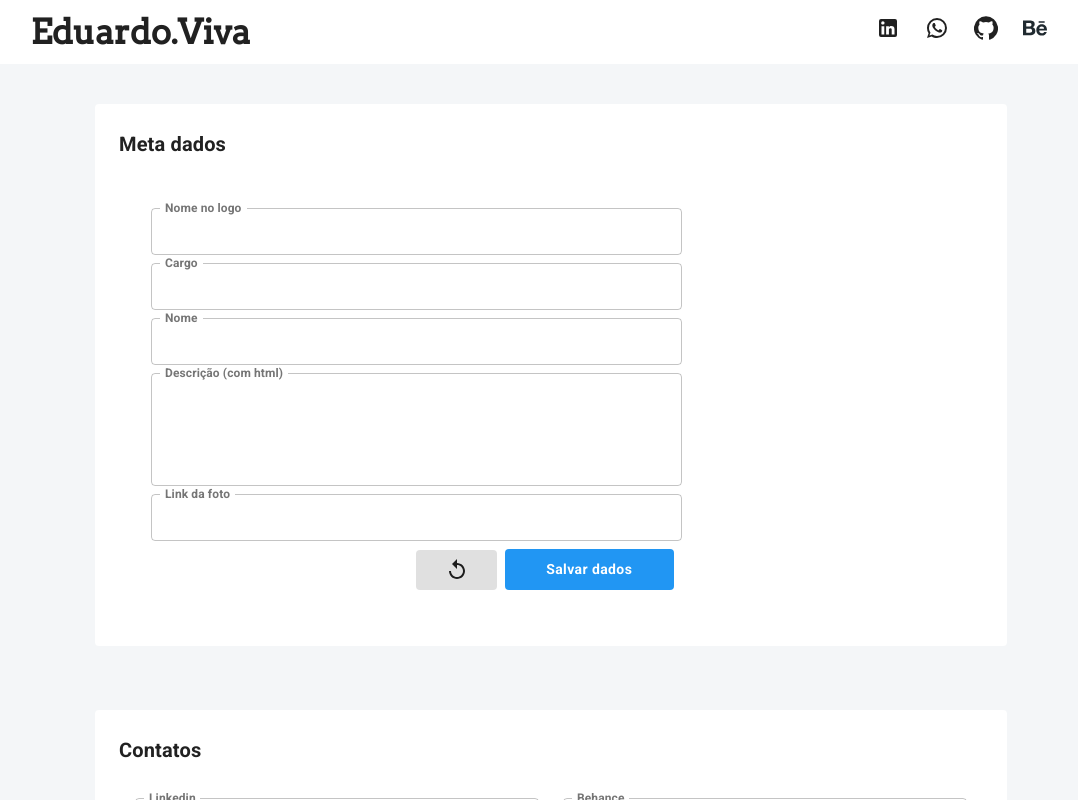
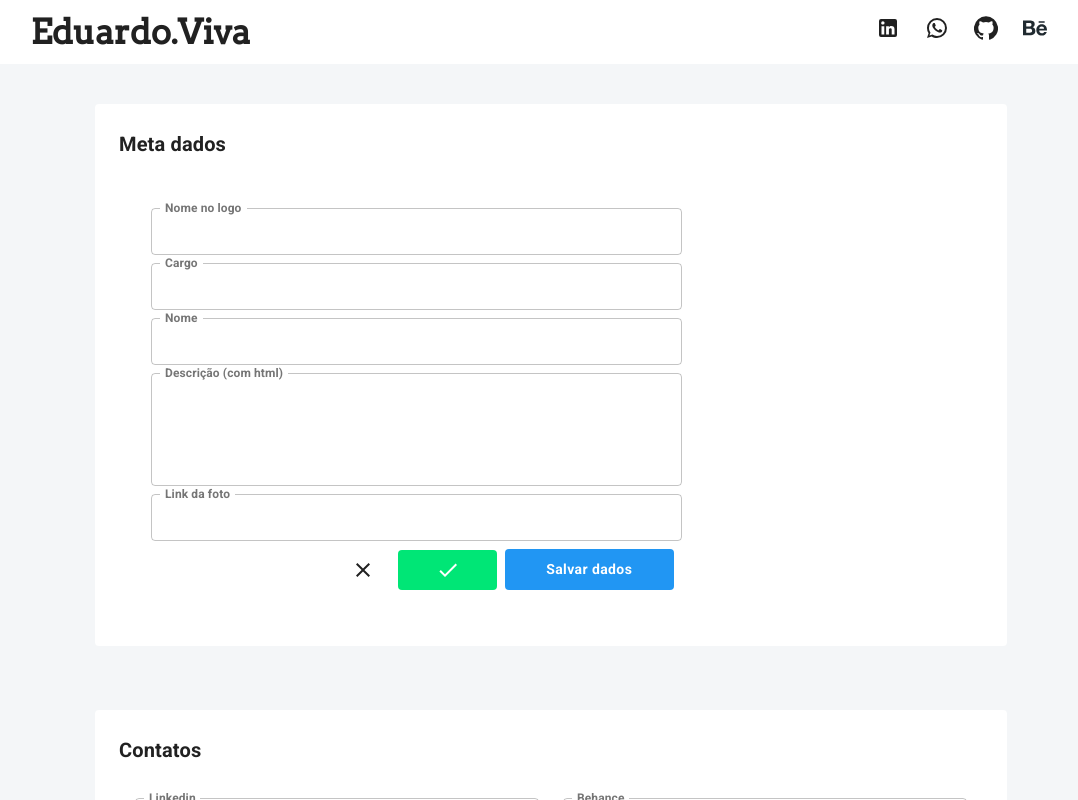
Before and after one commit to 7sete7/site, a React (Create React App) app: page /admin in a window 1280 px wide. Both pictures are taken after a click on the button 545 px from the left and 569 px from the top of the page. Shown: the top 800 px of the page, without its empty margins (89-1167 px from the left). Built offline with nearby package versions, Linux system fonts and the light colour scheme; no server answers.

Commit message:
Reset button & replacng colorpicker

```diff
--- a/src/App.js
+++ b/src/App.js
@@ -16,9 +16,9 @@ const NotFound = () => {
   return <div>NotFound</div>;
 };
 
-// const ROUTES = ["/admin"];
-// const hasSubdomain = window.location.pathname !== "/" && !ROUTES.includes(window.location.pathname);
-// const subdomain = hasSubdomain ? /(\/.+?)(\/.+)?$/.exec(window.location.pathname)[1] : undefined;
+const ROUTES = ["/admin"];
+const hasSubdomain = window.location.pathname !== "/" && !ROUTES.includes(window.location.pathname);
+const subdomain = hasSubdomain ? /(\/.+?)(\/.+)?$/.exec(window.location.pathname)?.[1] : undefined;
 
 const theme = createMuiTheme(DefaultTheme);
 const App = () => (
@@ -26,7 +26,7 @@ const App = () => (
     <CssBaseline />
     <div style={{ height: "100vh" }}>
       <Header />
-      <Router basename={undefined}>
+      <Router basename={subdomain}>
         <Switch>
           <Route exact path="/" component={Home} />
           <MuiThemeProvider theme={createMuiTheme(AdminTheme)}>
--- /dev/null
+++ b/src/components/ResetButton.js
@@ -0,0 +1,47 @@
+import React, { useState, useCallback } from "react";
+
+import Grid from "@material-ui/core/Grid";
+import Slide from "@material-ui/core/Grow";
+import { Button } from "./Forms";
+
+import ResetIcon from "@material-ui/icons/Replay";
+import CheckIcon from "@material-ui/icons/Check";
+import CloseIcon from "@material-ui/icons/Close";
+
+const ResetButton = ({ onClick }) => {
+  const [state, setState] = useState(false);
+
+  const onReset = useCallback(() => {
+    setState(false);
+    onClick();
+  });
+
+  return (
+    <Grid container spacing={0}>
+      <Grid item xs={5}>
+        <Slide style={{ transformOrigin: "180 180 180" }} in={state} mountOnEnter unmountOnExit>
+          <div>
+            <Button variant="text" fullWidth disableElevation disableRipple disableFocusRipple onClick={() => setState(false)}>
+              <CloseIcon />
+            </Button>
+          </div>
+        </Slide>
+      </Grid>
+      <Grid item xs={7}>
+        {!state && (
+          <Button variant="contained" color="default" fullWidth disableElevation onClick={() => setState(true)}>
+            <ResetIcon />
+          </Button>
+        )}
+
+        {state && (
+          <Button variant="contained" style={{ background: "#00e676", color: "#fff" }} fullWidth disableElevation onClick={onReset}>
+            <CheckIcon />
+          </Button>
+        )}
+      </Grid>
+    </Grid>
+  );
+};
+
+export default ResetButton;
--- a/src/theme/admin.js
+++ b/src/theme/admin.js
@@ -1,5 +1,6 @@
 import blue from "@material-ui/core/colors/blue";
-import grey from "@material-ui/core/colors/grey"
+import grey from "@material-ui/core/colors/grey";
+import green from "@material-ui/core/colors/green";
 
 const themeConfig = {
   typography: {
@@ -10,8 +11,9 @@ const themeConfig = {
   palette: {
     primary: blue,
     secondary: {
-      main: grey[400]
+      main: grey[400],
     },
+    success: green,
   },
   overrides: {
     MuiTab: {
--- a/src/theme/default.js
+++ b/src/theme/default.js
@@ -1,9 +1,6 @@
 import purple from "@material-ui/core/colors/deepPurple";
 import red from "@material-ui/core/colors/red";
 import grey from "@material-ui/core/colors/grey";
-
-export const primaryColor = { main: "#1F2572", light: "#8E91B7" };
-export const secondaryColor = { main: "#B122CB", light: "#D78FE3" };
 
 const themeConfig = {
   typography: {
@@ -13,18 +10,18 @@ const themeConfig = {
     h3: { fontWeight: 600 },
     h4: {
       fontWeight: 600,
-      fontFamily: ["Arvo", "Arial"].join()
+      fontFamily: ["Arvo", "Arial"].join(),
     },
     h5: { fontWeight: 600 },
 
-    fontFamily: ["Montserrat", "sans-serif"].join()
+    fontFamily: ["Montserrat", "sans-serif"].join(),
   },
   palette: {
-    primary: primaryColor,
-    secondary: secondaryColor,
+    primary: { main: "#1F2572", light: "#8E91B7" },
+    secondary: { main: "#B122CB", light: "#D78FE3" },
     auxiliar: {
       main: "#CDEF77",
-      light: "#E5F6BA"
+      light: "#E5F6BA",
     },
     error: red,
 
@@ -42,18 +39,18 @@ const themeConfig = {
   overrides: {
     MuiButton: {
       root: {
-        padding: '12px',
-        borderRadius: 8
-      }
+        padding: "12px",
+        borderRadius: 8,
+      },
     },
     MuiCardContent: {
       root: {
-        '&:last-child': {
-          paddingBottom: null
-        }
-      }
-    }
-  }
+        "&:last-child": {
+          paddingBottom: null,
+        },
+      },
+    },
+  },
 };
 
 export default themeConfig;
--- a/src/views/Admin/Blocks/Colors.js
+++ b/src/views/Admin/Blocks/Colors.js
@@ -1,4 +1,4 @@
-import React, { useState, useCallback } from "react";
+import React, { useState, useCallback, useRef } from "react";
 import map from "lodash/map";
 
 import Box from "@material-ui/core/Box";
@@ -8,7 +8,7 @@ import Popover from "@material-ui/core/Popover";
 import * as MaterialColors from "@material-ui/core/colors";
 import withStyles from "@material-ui/styles/withStyles";
 
-import ResetIcon from "@material-ui/icons/Replay";
+import ResetButton from "../../../components/ResetButton";
 
 import Block from "./Block";
 import { Button, ColorInput } from "../../../components/Forms";
@@ -17,27 +17,27 @@ import useBlock from "../../../hooks/useBlock";
 const Colors = ({ classes }) => {
   const { onChange, onSave, onReset, values } = useBlock("colors");
   const [current, setCurrent] = useState();
-  const [mainColor, setMainColor] = useState(MaterialColors.red);
+  const colorRef = useRef();
 
-  const onPickerClick = useCallback(picker => event => setCurrent({ picker, anchor: event.currentTarget }), []);
-  const onClose = useCallback(() => setCurrent(null), []);
-
-  const onMainColorClick = useCallback(color => () => setMainColor(color), []);
-  const onShadeClick = useCallback(
-    shade => () => {
-      if (!current) return;
-      onChange(current.picker)({ target: shade });
-      setCurrent(null);
+  const onPickerClick = useCallback(
+    picker => event => {
+      setCurrent({ picker, anchor: event.currentTarget });
+      setTimeout(() => colorRef.current.click(), 1);
     },
-    [current],
+    [],
   );
 
   return (
     <Block title="Cores">
+      <input
+        ref={colorRef}
+        type="color"
+        onInput={onChange(current?.picker)}
+        style={{ position: "absolute", visibility: "hidden", left: current?.anchor?.getClientRects()[0].x }}
+      />
       <Grid container spacing={2}>
         <Grid item xs={12} sm={6}>
           <Typography variant="h6">Principais</Typography>
-
           <Box pt={2}>
             <ColorInput label="Primária" fullWidth value={values.primary} onChange={onChange("primary")} onPickerClick={onPickerClick("primary")} />
             <ColorInput
@@ -87,9 +87,7 @@ const Colors = ({ classes }) => {
 
         <Grid container item xs={12} justify="flex-end" spacing={1}>
           <Grid item xs={4} sm={3} md={1}>
-            <Button variant="contained" color="default" fullWidth disableElevation onClick={onReset}>
-              <ResetIcon />
-            </Button>
+            <ResetButton onClick={onReset} />
           </Grid>
           <Grid item xs={12} sm={6} md={4}>
             <Button variant="contained" color="primary" fullWidth disableElevation onClick={onSave}>
@@ -98,42 +96,6 @@ const Colors = ({ classes }) => {
           </Grid>
         </Grid>
       </Grid>
-
-      {/* Color picker */}
-      <Popover anchorEl={current?.anchor} onClose={onClose} anchorOrigin={{ vertical: "center", horizontal: "right" }} open={current != null}>
-        <Box p={2} style={{ backgroundColor: "#f7f7f7" }}>
-          <Grid container spacing={2} wrap="nowrap">
-            <Grid item xs={6} style={{ borderRight: "1px solid" }}>
-              <Box display="flex" flexDirection="column">
-                {map(
-                  MaterialColors,
-                  (color, key) =>
-                    key !== "common" && (
-                      <Box
-                        key={key}
-                        className={classes.color}
-                        data-selected={mainColor?.[500] === color[500]}
-                        style={{ backgroundColor: color[500] }}
-                        onClick={onMainColorClick(color)}>
-                        &nbsp;
-                      </Box>
-                    ),
-                )}
-              </Box>
-            </Grid>
-            <Grid item xs={6} style={{ marginLeft: 20 }}>
-              <Box display="flex" flexDirection="column">
-                {/*TODO open slide-to-bottom animation */}
-                {map(mainColor, (shade, key) => (
-                  <Box key={key} className={classes.color} style={{ backgroundColor: shade }} onClick={onShadeClick(shade)}>
-                    &nbsp;
-                  </Box>
-                ))}
-              </Box>
-            </Grid>
-          </Grid>
-        </Box>
-      </Popover>
     </Block>
   );
 };
--- a/src/views/Admin/Blocks/Contact.js
+++ b/src/views/Admin/Blocks/Contact.js
@@ -6,7 +6,7 @@ import { Button, TextInput } from "../../../components/Forms";
 import Block from "./Block";
 import useBlock from "../../../hooks/useBlock";
 
-import ResetIcon from "@material-ui/icons/Replay";
+import ResetButton from "../../../components/ResetButton";
 
 const Contact = () => {
   const { onChange, onSave, onReset, values } = useBlock("contact");
@@ -31,9 +31,7 @@ const Contact = () => {
         <Grid xs={false} sm={6}></Grid>
         <Grid container item xs={12} justify="flex-end" alignItems="flex-end" spacing={1}>
           <Grid item xs={4} sm={3} md={1}>
-            <Button variant="contained" color="default" fullWidth disableElevation onClick={onReset}>
-              <ResetIcon />
-            </Button>
+            <ResetButton onClick={onReset} />
           </Grid>
           <Grid item xs={12} sm={6} md={4}>
             <Button variant="contained" color="primary" fullWidth disableElevation>
--- a/src/views/Admin/Blocks/Meta.js
+++ b/src/views/Admin/Blocks/Meta.js
@@ -7,7 +7,7 @@ import { Button, TextInput } from "../../../components/Forms";
 import Block from "./Block";
 
 import useBlock from "../../../hooks/useBlock";
-import ResetIcon from "@material-ui/icons/Replay";
+import ResetButton from "../../../components/ResetButton";
 
 const Meta = () => {
   const { onChange, onSave, onReset, values } = useBlock("metadata");
@@ -32,10 +32,11 @@ const Meta = () => {
             <TextInput label="Link da foto" fullWidth value={values.pic} onChange={onChange("pic")} />
           </Grid>
           <Grid container item xs={12} sm={8} justify="flex-end" alignItems="flex-end" spacing={1}>
-            <Grid item xs={4} sm={3} md={2}>
-              <Button variant="contained" color="default" fullWidth disableElevation onClick={onReset}>
+            <Grid item xs={6} sm={5} md={4}>
+              {/* <Button variant="contained" color="default" fullWidth disableElevation onClick={onReset}>
                 <ResetIcon />
-              </Button>
+              </Button> */}
+              <ResetButton onClick={onReset} />
             </Grid>
             <Grid item xs={12} sm={6} md={4}>
               <Button variant="contained" color="primary" fullWidth disableElevation onClick={onSave}>
```
Also changed, not shown: 1 other file (tests, documents, lock files or other folders).
